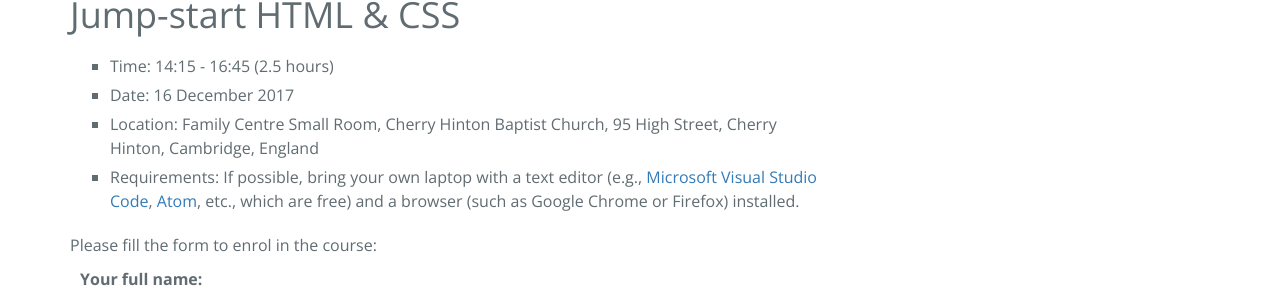
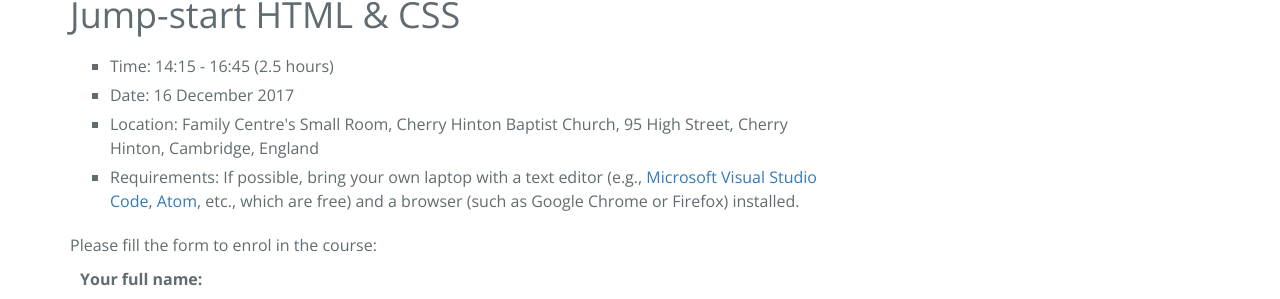
Before and after one commit to yucigou/codegoodworks, a Jekyll site: the page built from enrolment.md, in a window 1280 px wide. Shown: the part 223-522 px from the top of the page. Built offline with Jekyll 4.4.1, drawn with Linux system fonts in a browser that asks for light colours; nearby versions of some CDN libraries.

Commit message:
Update course info

```diff
--- a/enrolment.md
+++ b/enrolment.md
@@ -12,7 +12,7 @@
 </li>
 <li>Date: 16 December 2017
 </li>
-<li>Location: Family Centre Small Room, Cherry Hinton Baptist Church, 95 High Street, Cherry Hinton, Cambridge, England
+<li>Location: Family Centre's Small Room, Cherry Hinton Baptist Church, 95 High Street, Cherry Hinton, Cambridge, England
 </li>
 <li>Requirements: If possible, bring your own laptop with a text editor
 (e.g., <a href="https://code.visualstudio.com/download">Microsoft Visual Studio Code</a>, <a href="https://atom.io/">Atom</a>, etc., which are free) and a browser (such as Google Chrome or Firefox) installed.
```
